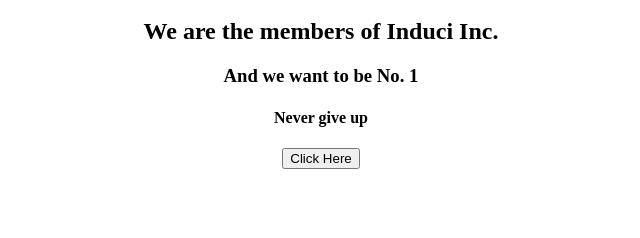
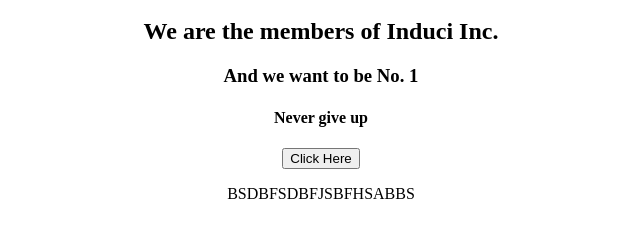
Before and after one commit to Satyamshivhare2611/November-9, a plain HTML site: page Consultadd.html in a window 1280 px wide. Shown: the part 48-286 px from the top of the page, without its empty margins (319-959 px from the left). Drawn offline with Linux system fonts and the light colour scheme.

Commit message:
chnges from fix branch

```diff
--- a/Consultadd.html
+++ b/Consultadd.html
@@ -9,6 +9,7 @@
 		<h3> And we want to be No. 1 </h3>
 		<h4> Never give up </h4>
 		<button> Click Here</button>
+		<p> BSDBFSDBFJSBFHSABBS </p>
 	</center>
 </body>
 </html>
```
